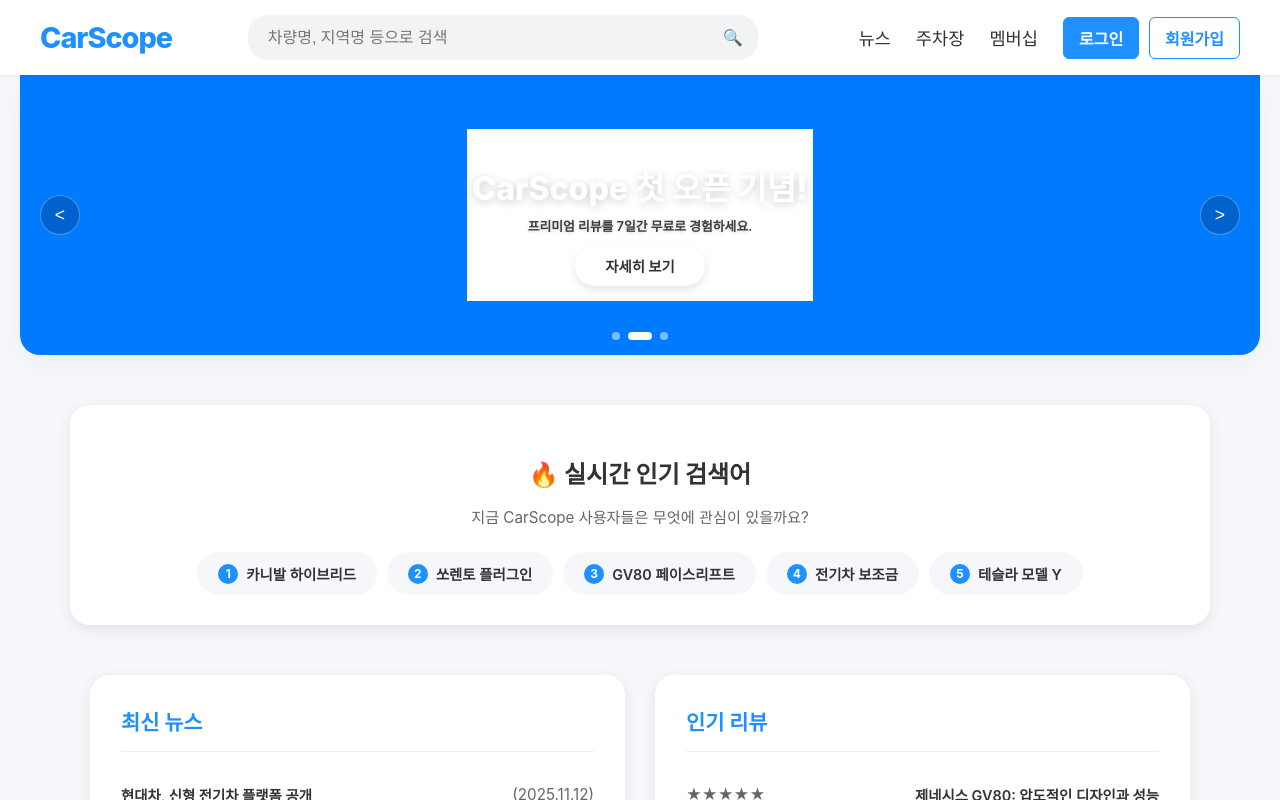
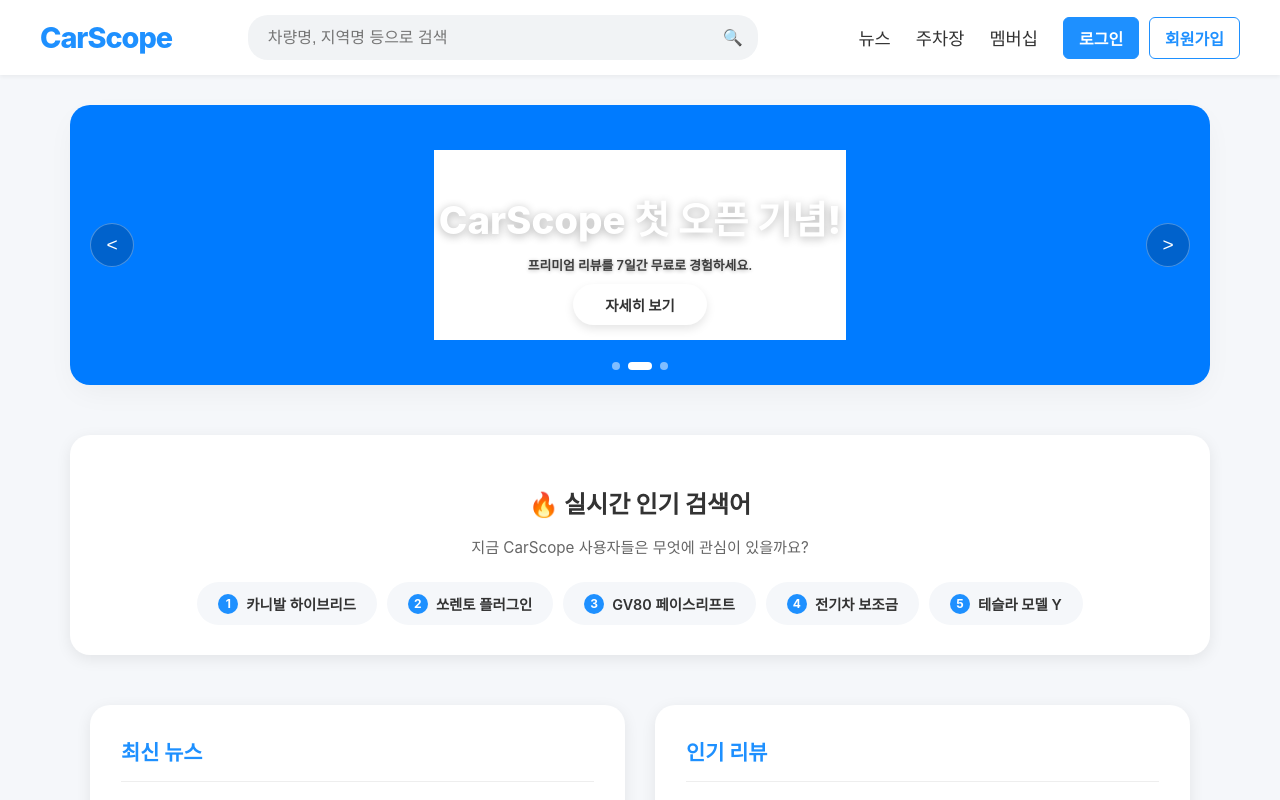
Before and after one commit to 2024136034-hakcheol/car-scope, a React (Create React App) app: page / in a window 1280 px wide. Shown: the top 800 px of the page. Built offline with nearby package versions, Linux system fonts and the light colour scheme; no server answers.

Commit message:
style: HomePage 배너 원복 및 하단 통계 섹션 덮어쓰기 카드 디자인 적용

```diff
--- a/src/styles/HomePage.css
+++ b/src/styles/HomePage.css
@@ -25,20 +25,17 @@ body {
     align-items: center;
     font-family: 'Pretendard', -apple-system, BlinkMacSystemFont, sans-serif;
     overflow-x: hidden;
-    padding-top: 0 !important;
-    margin-top: 0 !important;
+    padding-top: 30px;
     padding-bottom: 80px;
 }
 
 .main-banner-slider-wrapper {
     position: relative;
     width: 100%;
-    max-width: 100%;
+    max-width: var(--container-width);
     height: 280px;
-    margin-top: 0;
     margin-bottom: 50px;
-    border-bottom-left-radius: var(--radius-lg);
-    border-bottom-right-radius: var(--radius-lg);
+    border-radius: var(--radius-lg);
     overflow: hidden;
     box-shadow: var(--shadow-soft);
     background-color: var(--white);
@@ -81,24 +78,24 @@ body {
 }
 
 .banner-content h2 {
-    font-size: 2rem;
-    margin-bottom: 10px;
+    font-size: 2.4rem;
+    margin-bottom: 15px;
     font-weight: 800;
-    text-shadow: 0 2px 10px rgba(0, 0, 0, 0.2);
+    text-shadow: 0 2px 10px rgba(0, 0, 0, 0.3);
     line-height: 1.2;
 }
 
 .banner-content p {
-    font-size: 1rem;
+    font-size: 1.1rem;
     margin-bottom: 25px;
     opacity: 0.95;
     font-weight: 500;
-    text-shadow: 0 1px 4px rgba(0, 0, 0, 0.2);
+    text-shadow: 0 1px 4px rgba(0, 0, 0, 0.3);
 }
 
 .banner-cta {
     display: inline-block;
-    padding: 10px 30px;
+    padding: 10px 32px;
     background-color: var(--white);
     color: var(--text-dark);
     font-weight: 700;
@@ -119,13 +116,13 @@ body {
     position: absolute;
     top: 50%;
     transform: translateY(-50%);
-    width: 40px;
-    height: 40px;
+    width: 44px;
+    height: 44px;
     border-radius: 50%;
     background: rgba(0, 0, 0, 0.2);
     border: 1px solid rgba(255, 255, 255, 0.3);
     color: var(--white);
-    font-size: 1.1rem;
+    font-size: 1.2rem;
     cursor: pointer;
     display: flex;
     align-items: center;
@@ -135,7 +132,7 @@ body {
 }
 
 .slider-nav-arrows .arrow:hover {
-    background: rgba(0, 0, 0, 0.5);
+    background: rgba(0, 0, 0, 0.4);
 }
 
 .slider-nav-arrows .prev { left: 20px; }
@@ -321,7 +318,7 @@ body {
     font-size: 1.5rem;
     color: var(--text-dark);
     margin-bottom: 10px;
-    font-weight: 700;
+    font-weight: 800;
 }
 
 .parking-recommendation-section p {
@@ -421,7 +418,7 @@ body {
     width: 100%;
     max-width: var(--container-width);
     margin-bottom: 50px;
-    padding: 50px;
+    padding: 50px 40px;
     box-sizing: border-box;
     background-color: #f4f6f8;
     border-radius: var(--radius-lg);
@@ -506,7 +503,6 @@ body {
 @media (max-width: 768px) {
     .main-banner-slider-wrapper {
         height: 240px;
-        margin-top: 0;
     }
     .banner-content h2 {
         font-size: 1.5rem;
```
